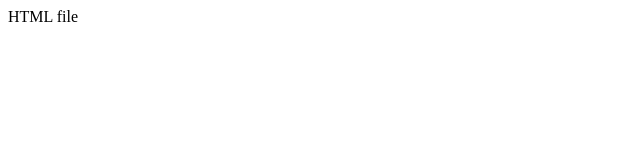
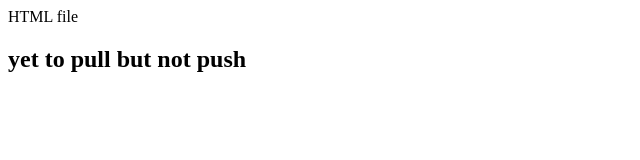
Before and after one commit to YashShinde08/testgit, a plain HTML site: page index.html in a window 1280 px wide. Shown: the whole page, without its empty margins (0-640 px from the left). Drawn offline with Linux system fonts and the light colour scheme.

Commit message:
Update index.html

```diff
--- a/index.html
+++ b/index.html
@@ -1 +1,2 @@
 <p>HTML file</p>
+<h2>yet to pull but not push </h2>
```
